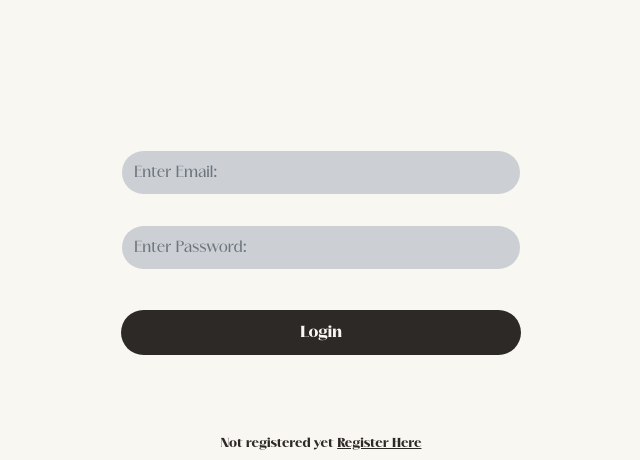
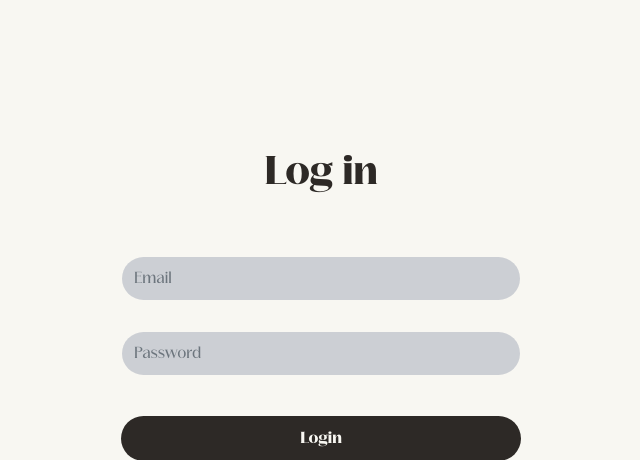
Before and after one commit to jcla27/Pomodoro, a PHP site: page /login.php in a window 1280 px wide. Shown: the top 460 px of the page, without its empty margins (319-959 px from the left). Run offline with PHP 8.4, Linux system fonts and the light colour scheme.

Commit message:
Update login.php

```diff
--- a/src/login.php
+++ b/src/login.php
@@ -1,7 +1,7 @@
 <?php
 session_start();
 if (isset($_SESSION["user"])) {
-   header("Location: home.html");
+   header("Location: index.php");
    exit();
 }
 ?>
@@ -17,6 +17,7 @@ if (isset($_SESSION["user"])) {
     <link rel="stylesheet" href="style1.css">
 </head>
 <body>
+    <h1>Log in</h1>
     <div class="container">
         <?php
         if (isset($_POST["login"])) {
@@ -29,7 +30,7 @@ if (isset($_SESSION["user"])) {
             if ($user) {
                 if (password_verify($password, $user["password"])) {
                     $_SESSION["user"] = "yes";
-                    header("Location: home.html");
+                    header("Location: index.php");
                     exit();
                 } else {
                     echo "<div class='alert alert-danger'>Password does not match</div>";
@@ -41,17 +42,18 @@ if (isset($_SESSION["user"])) {
         ?>
         <form action="login.php" method="post">
             <div class="form-group">
-                <input type="email" placeholder="Enter Email:" name="email" class="form-control">
+                <input type="email" placeholder="Email" name="email" class="form-control">
             </div>
             <div class="form-group">
-                <input type="password" placeholder="Enter Password:" name="password" class="form-control">
+                <input type="password" placeholder="Password" name="password" class="form-control">
             </div>
             <div class="form-btn">
                 <input type="submit" value="Login" name="login" class="btn btn-primary">
             </div>
         </form>
+        <!-- <img src="home.png"> -->
         <div>
-            <p>Not registered yet <a href="registration.php">Register Here</a></p>
+            <p>Not registered yet? <a href="registration.php">Register Here</a></p>
         </div>
     </div>
 </body>
```
